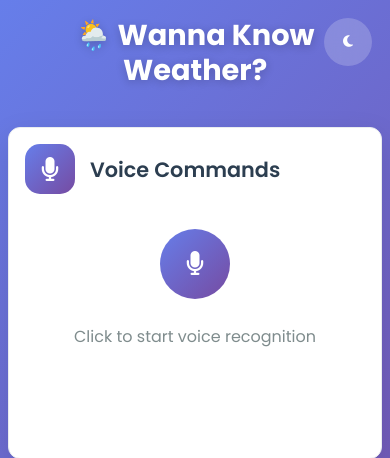
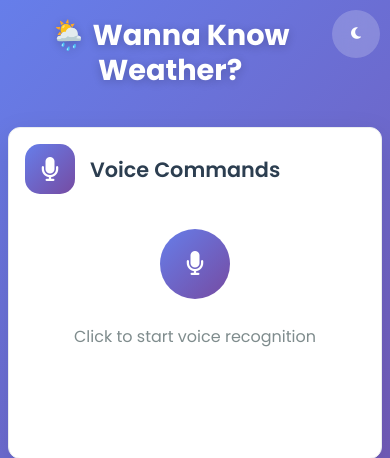
Before and after one commit to rohillamanas06-commits/Weather-Buddy, a Flask app: page / in a window 390 px wide. Shown: the top 458 px of the page. Run offline with Flask 3, Linux system fonts and the light colour scheme.

Commit message:
Fix theme toggle overlap on Android mobile - Make theme toggle fixed position on mobile - Add z-index to keep it on top - Add right padding to header to prevent text overlap

```diff
--- a/templates/index.html
+++ b/templates/index.html
@@ -462,9 +462,15 @@
             }
 
             .theme-toggle {
+                position: fixed;
                 top: 10px;
                 right: 10px;
                 padding: 12px;
+                z-index: 1000;
+            }
+
+            .header {
+                padding-right: 60px;
             }
         }
 
```
